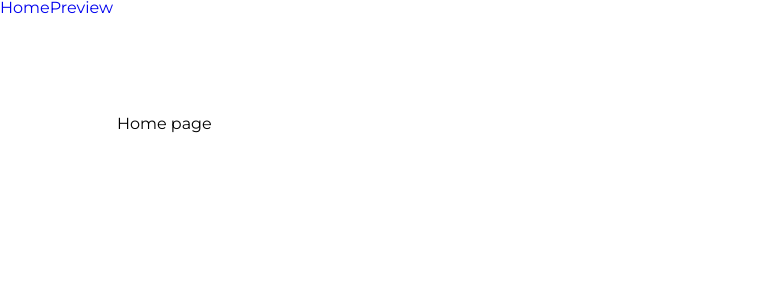
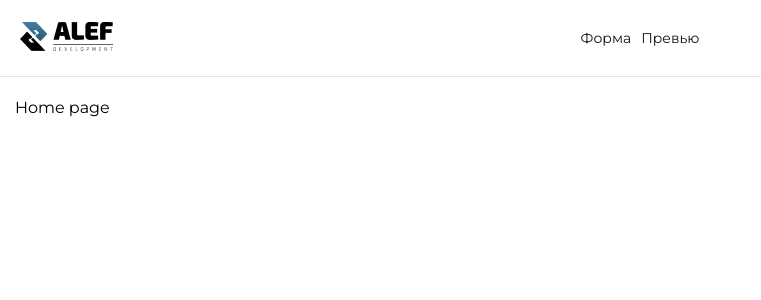
Before and after one commit to stasfr/alef-test, a Vue app: page / in a window 1280 px wide. Shown: the top 300 px of the page, without its empty margins (0-761 px from the left). Built offline with nearby package versions, Linux system fonts and the light colour scheme.

Commit message:
header component

```diff
--- a/src/assets/service.css
+++ b/src/assets/service.css
@@ -12,7 +12,7 @@
 }
 
 ._container {
-  max-width: 1046px;
+  max-width: 1366px;
   padding: 0px 15px;
   margin: 0px auto;
   box-sizing: content-box;
--- a/src/components/HeaderComponent.vue
+++ b/src/components/HeaderComponent.vue
@@ -1,7 +1,20 @@
 <template>
-  <header>
-    <router-link to="/">Home</router-link>
-    <router-link to="/Preview">Preview</router-link>
+  <header class="header">
+    <div class="header__container _container">
+      <RouterLink to="/" class="header__logo">
+        <img src="/src/assets/img/logo.png" alt="alef-logo" />
+      </RouterLink>
+      <nav class="header__menu menu">
+        <ul class="menu__list">
+          <li class="menu__item">
+            <RouterLink to="/" class="menu__link">Форма</RouterLink>
+          </li>
+          <li class="menu__item">
+            <RouterLink to="/Preview" class="menu__link">Превью</RouterLink>
+          </li>
+        </ul>
+      </nav>
+    </div>
   </header>
 </template>
 
@@ -13,4 +26,40 @@ export default defineComponent({
 });
 </script>
 
-<style scoped></style>
+<style scoped>
+.header {
+  position: absolute;
+  width: 100%;
+  left: 0;
+  top: 0;
+  z-index: 50;
+  box-shadow: 0 1px 0 0 rgba(17, 17, 17, 0.1);
+}
+.header__container {
+  display: flex;
+  min-height: 76px;
+  align-items: center;
+  justify-content: space-between;
+}
+@media (min-width: 480px) {
+  .header__container {
+    justify-content: center;
+    position: relative;
+  }
+
+  .header__logo {
+    position: absolute;
+    left: 20px;
+  }
+}
+.menu__list {
+  display: flex;
+}
+.menu__item:not(:last-child) {
+  margin-right: 10px;
+}
+.menu__link {
+  color: #111111;
+  font-size: 14px;
+}
+</style>
```
